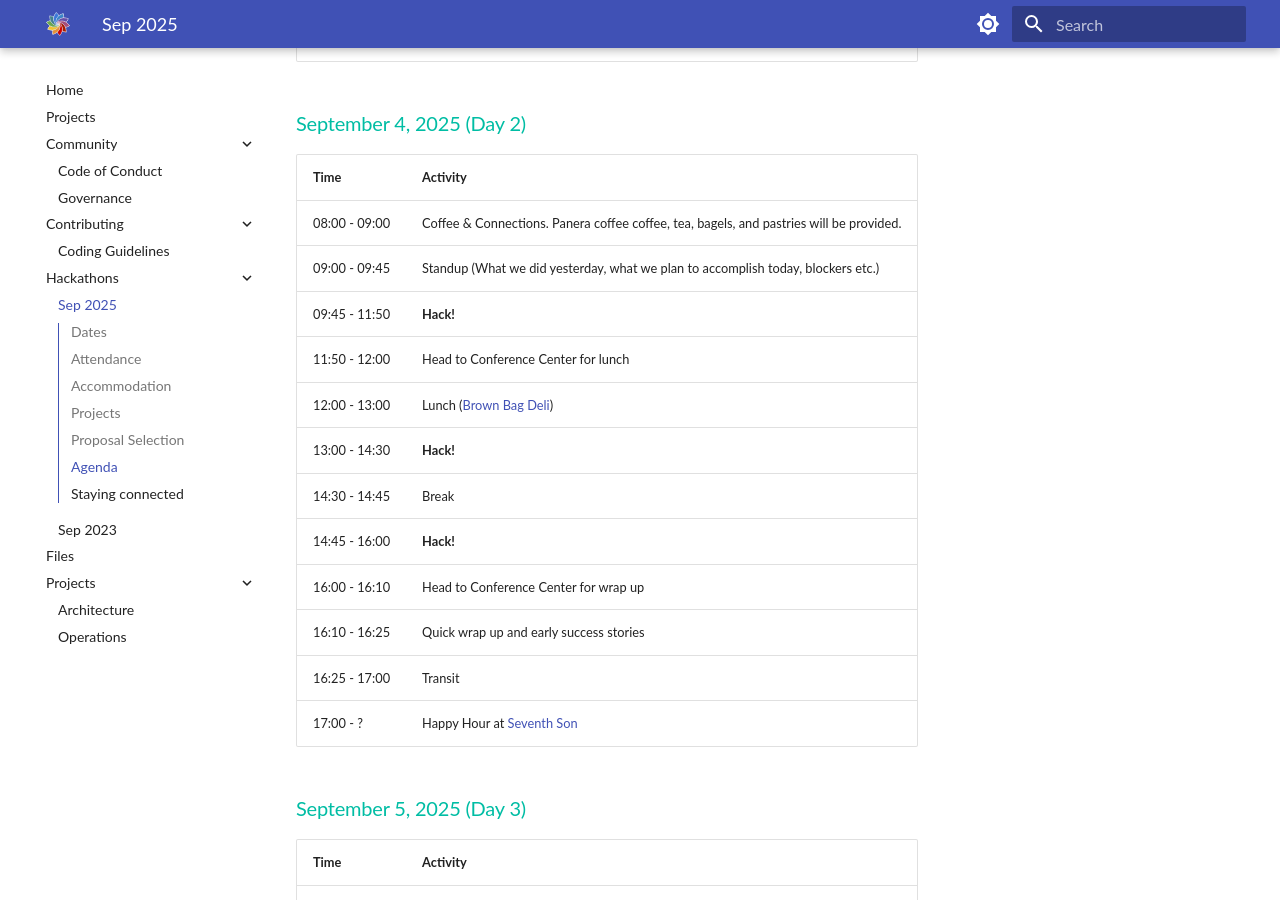
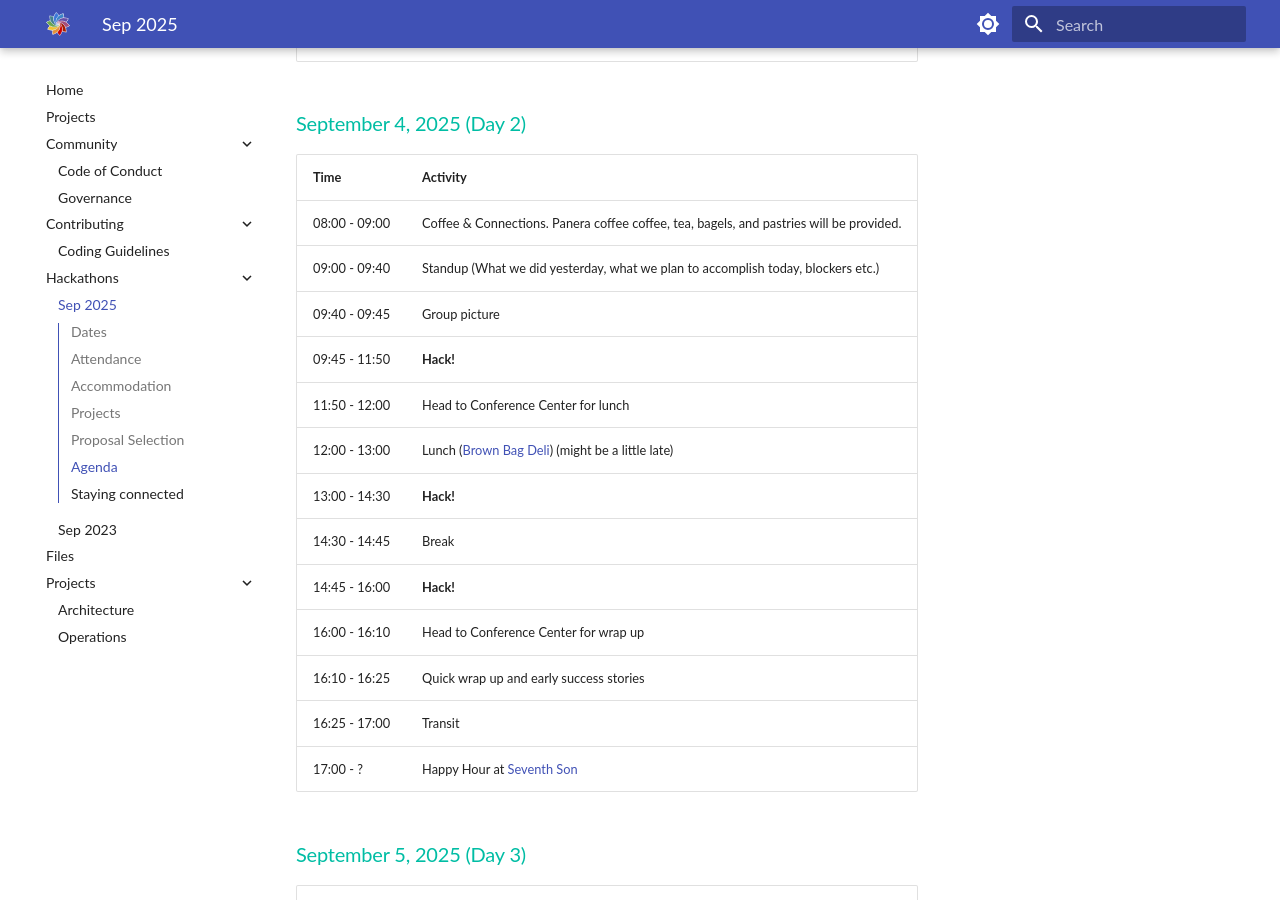
Before and after one commit to biocommons/biocommons.github.io, an MkDocs documentation site: the page built from docs/hackathons/2025.md, in a window 1280 px wide and 900 px high, scrolled down 3584 px. Built offline with MkDocs 1.6.1 and Material for MkDocs 9.7.7, drawn with Linux system fonts in a browser that asks for light colours.

Commit message:
add group pic + notes for hackathon day 2

```diff
--- a/docs/hackathons/2025.md
+++ b/docs/hackathons/2025.md
@@ -104,10 +104,11 @@ We will have breakout rooms in **Research Building 3/4 (RB3/4)** ([575 Children'
 | Time | Activity |
 | ---- | -------- |
 | 08:00 - 09:00 | Coffee & Connections. Panera coffee coffee, tea, bagels, and pastries will be provided. |
-| 09:00 - 09:45 | Standup (What we did yesterday, what we plan to accomplish today, blockers etc.) |
+| 09:00 - 09:40 | Standup (What we did yesterday, what we plan to accomplish today, blockers etc.) |
+| 09:40 - 09:45 | Group picture |
 | 09:45 - 11:50 | **Hack!** |
 | 11:50 - 12:00 | Head to Conference Center for lunch |
-| 12:00 - 13:00 | Lunch ([Brown Bag Deli](https://www.thebrownbaggv.com/menu-1)) |
+| 12:00 - 13:00 | Lunch ([Brown Bag Deli](https://www.thebrownbaggv.com/menu-1)) (might be a little late)|
 | 13:00 - 14:30 | **Hack!** |
 | 14:30 - 14:45 | Break |
 | 14:45 - 16:00 | **Hack!** |
```
